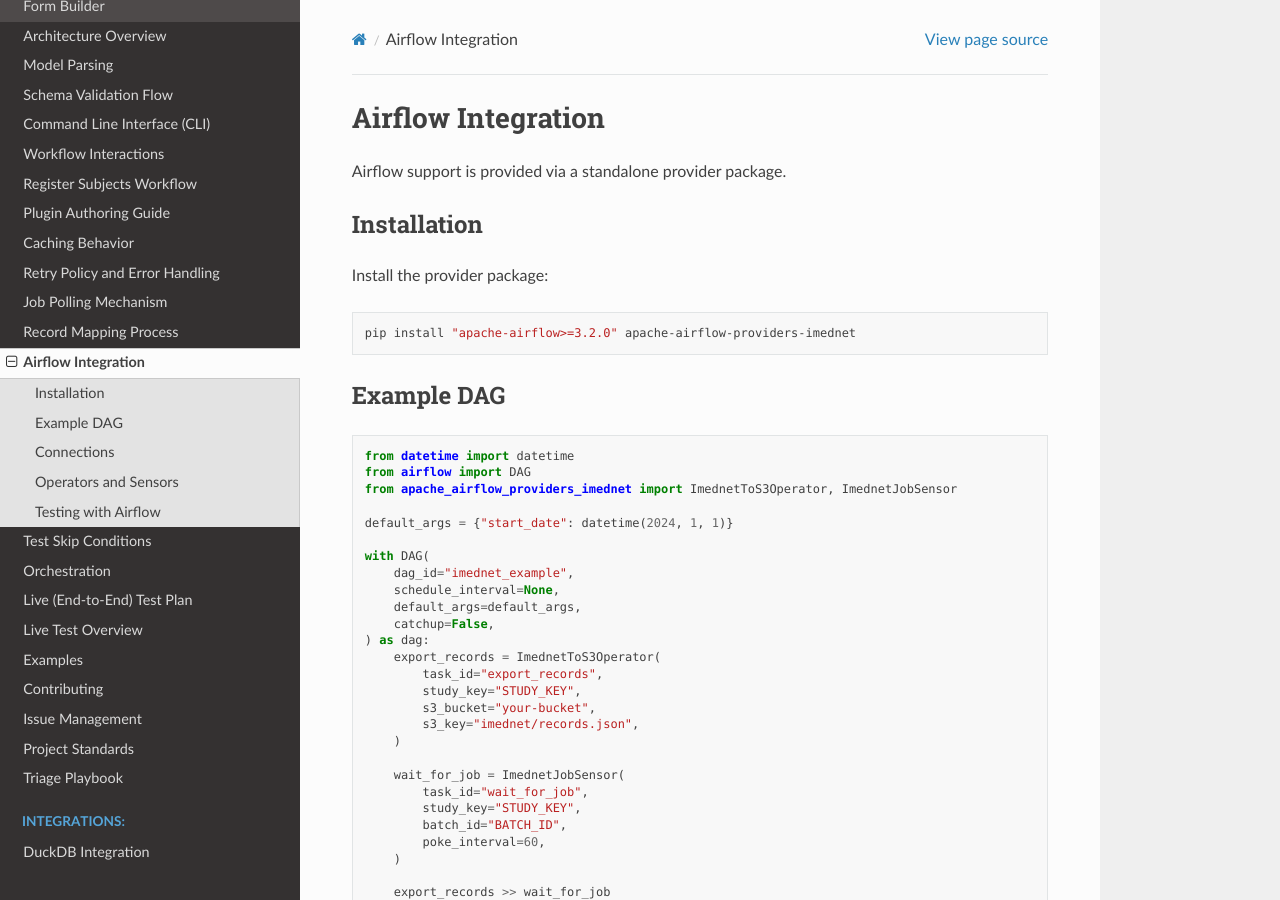
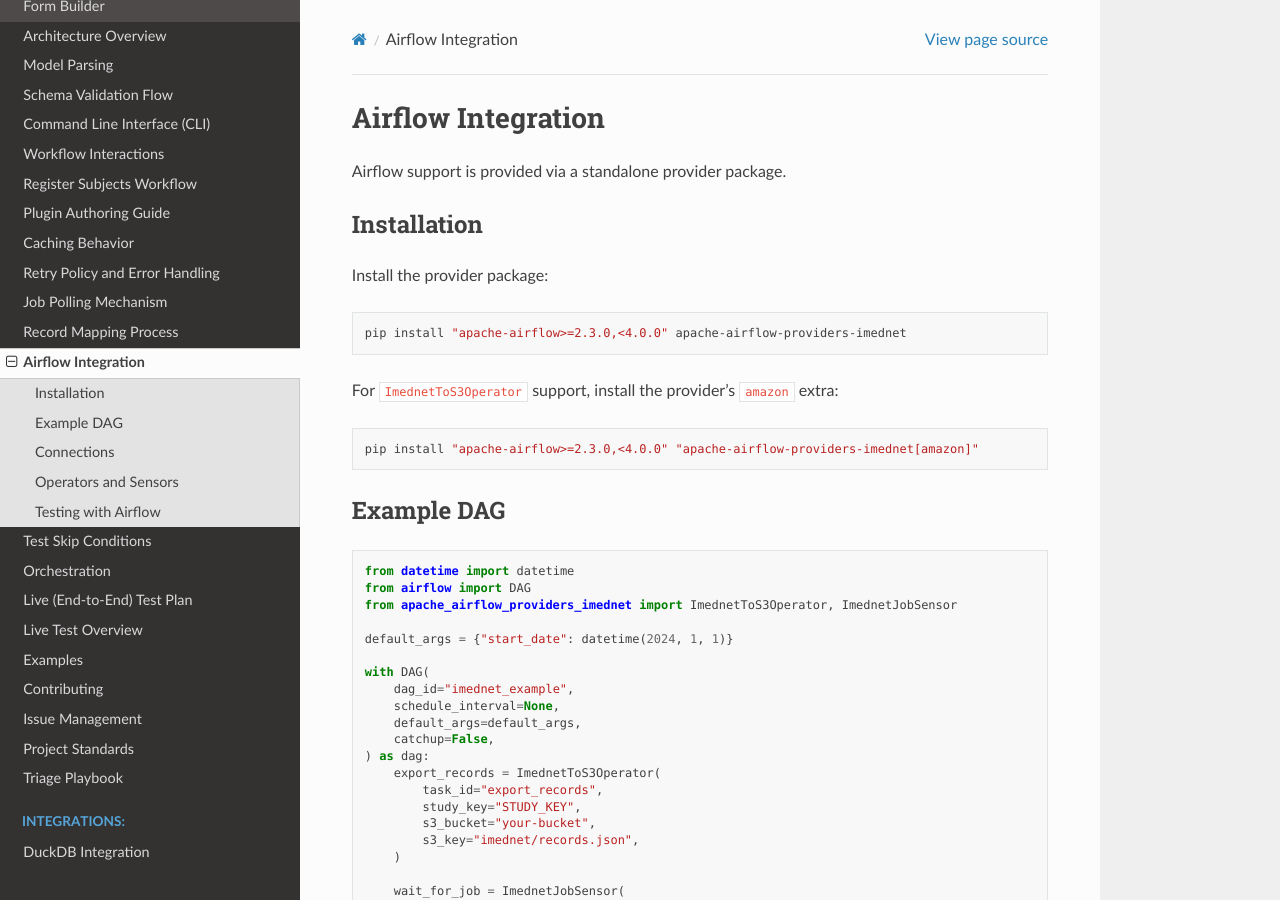
Before and after one commit to fderuiter/imednet-python-sdk, a Sphinx documentation site: the page built from docs/airflow.rst, in a window 1280 px wide and 900 px high. Built offline with Sphinx 7.4.7 and the Read the Docs theme 3.1.0, drawn with Linux system fonts in a browser that asks for light colours; pages that are not in the unit, such as notebooks, are missing from menus; the version number is read from the project's files by our own code.

Commit message:
feat(airflow): lower provider floor and isolate amazon dependency
Co-authored-by: fderuiter <127706008+fderuiter@users.noreply.github.com>

```diff
--- a/docs/airflow.rst
+++ b/docs/airflow.rst
@@ -10,7 +10,13 @@ Install the provider package:
 
 .. code-block:: bash
 
-   pip install "apache-airflow>=3.2.0" apache-airflow-providers-imednet
+   pip install "apache-airflow>=2.3.0,<4.0.0" apache-airflow-providers-imednet
+
+For ``ImednetToS3Operator`` support, install the provider's ``amazon`` extra:
+
+.. code-block:: bash
+
+   pip install "apache-airflow>=2.3.0,<4.0.0" "apache-airflow-providers-imednet[amazon]"
 
 Example DAG
 -----------
--- a/docs/quick_start.rst
+++ b/docs/quick_start.rst
@@ -14,7 +14,8 @@ Optional plugin packages:
 .. code-block:: console
 
    pip install imednet-workflows
-   pip install "apache-airflow>=3.2.0" apache-airflow-providers-imednet
+   pip install "apache-airflow>=2.3.0,<4.0.0" apache-airflow-providers-imednet
+   pip install "apache-airflow>=2.3.0,<4.0.0" "apache-airflow-providers-imednet[amazon]"  # for ImednetToS3Operator
 
 Set your credentials by copying the environment template or exporting them directly (see :doc:`configuration` for details):
 
```
Also changed, not shown: README.md (+5 -2 lines), 3 other files.
